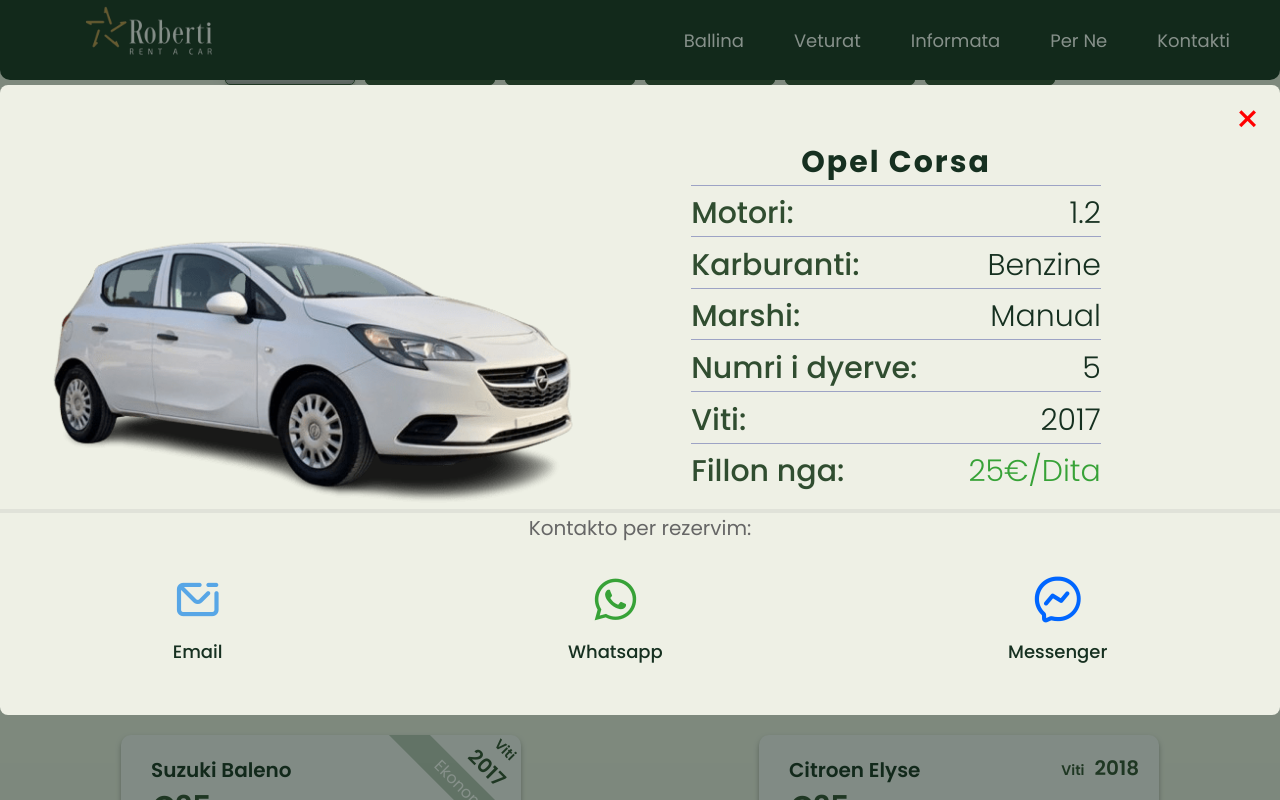
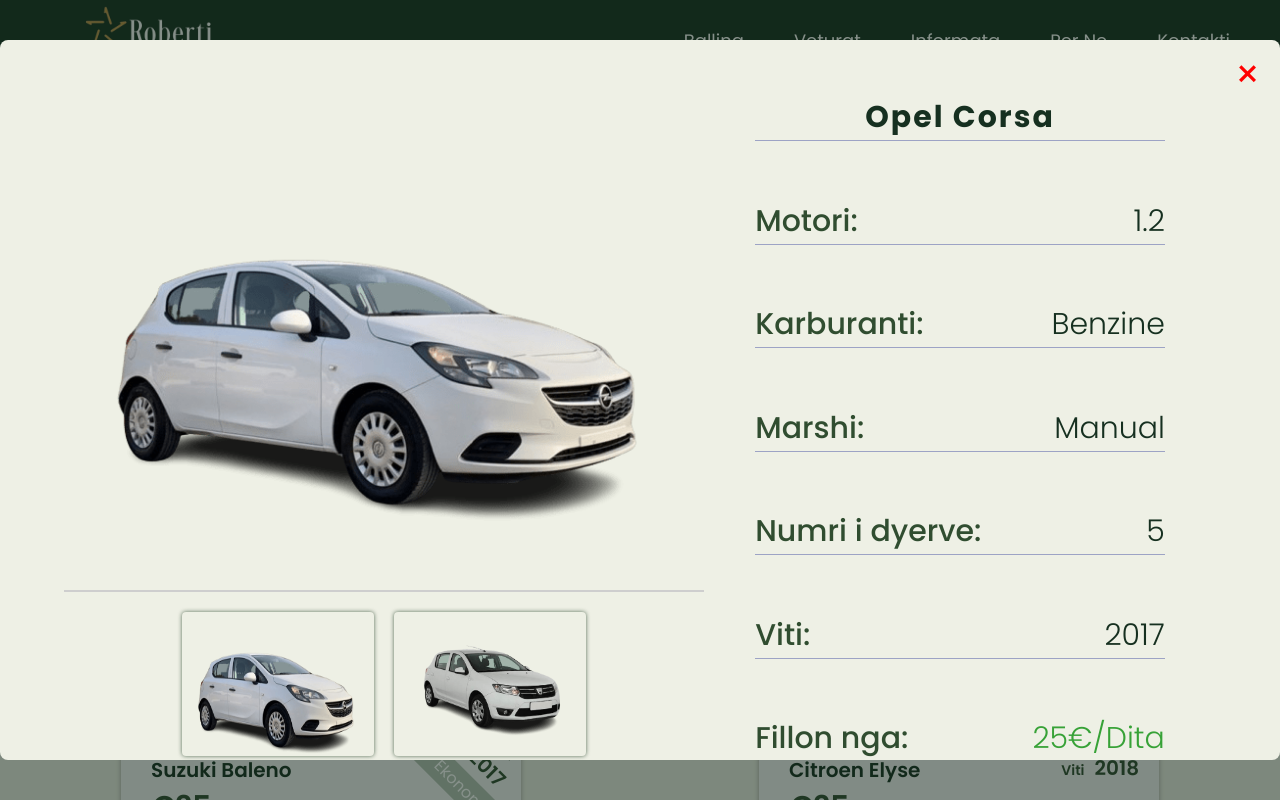
Before and after one commit to shendritcocaj/rentacar-app, a React (Vite) app: page / in a window 1280 px wide. Both pictures are taken after a click on the element 321 px from the left and 1292 px from the top of the page. Shown: the part 892-1692 px from the top of the page. Built offline with nearby package versions, Linux system fonts and the light colour scheme.

Commit message:
commit background added

```diff
--- a/data/db.json
+++ b/data/db.json
@@ -2,7 +2,12 @@
   "cars": [
     {
       "id": 101,
-      "images": [{ "url": "/Veturat/opel-corsa.png" }],
+      "images": [
+        { "url": "/Veturat/opel-corsa.png" },
+        {
+          "url": "/Veturat/dacia-sandero.png"
+        }
+      ],
       "brand": "Opel",
       "model": "Opel Corsa",
       "doors": 5,
@@ -17,7 +22,12 @@
     },
     {
       "id": 102,
-      "images": [{ "url": "/Veturat/Audi-a4.png" }],
+      "images": [
+        { "url": "/Veturat/Audi-a4.png" },
+        {
+          "url": "/Veturat/dacia-sandero.png"
+        }
+      ],
       "brand": "Audi",
       "model": "Audi A4",
       "doors": 5,
@@ -32,7 +42,12 @@
     },
     {
       "id": 133,
-      "images": [{ "url": "/Veturat/ford-fiesta.png" }],
+      "images": [
+        { "url": "/Veturat/ford-fiesta.png" },
+        {
+          "url": "/Veturat/dacia-sandero.png"
+        }
+      ],
       "brand": "Ford",
       "model": "Ford Fiesta",
       "doors": 5,
@@ -47,7 +62,12 @@
     },
     {
       "id": 104,
-      "images": [{ "url": "/Veturat/suzuki-belano.png" }],
+      "images": [
+        { "url": "/Veturat/suzuki-belano.png" },
+        {
+          "url": "/Veturat/dacia-sandero.png"
+        }
+      ],
       "brand": "Suzuki",
       "model": "Suzuki Baleno",
       "doors": 5,
@@ -62,7 +82,12 @@
     },
     {
       "id": 105,
-      "images": [{ "url": "/Veturat/golf-7-automatic.png" }],
+      "images": [
+        { "url": "/Veturat/golf-7-automatic.png" },
+        {
+          "url": "/Veturat/dacia-sandero.png"
+        }
+      ],
       "brand": "Volkswagen",
       "model": "Volkswagen Golf 7",
       "doors": 5,
@@ -77,7 +102,12 @@
     },
     {
       "id": 106,
-      "images": [{ "url": "/Veturat/Citroen-elysee.png" }],
+      "images": [
+        { "url": "/Veturat/Citroen-elysee.png" },
+        {
+          "url": "/Veturat/dacia-sandero.png"
+        }
+      ],
       "brand": "Citroen",
       "model": "Citroen Elyse",
       "doors": 5,
@@ -93,7 +123,12 @@
 
     {
       "id": 107,
-      "images": [{ "url": "/Veturat/dacia-sandero.png" }],
+      "images": [
+        { "url": "/Veturat/dacia-sandero.png" },
+        {
+          "url": "/Veturat/dacia-sandero.png"
+        }
+      ],
       "brand": "Dacia",
       "model": "Dacia Sandero",
       "doors": 5,
@@ -108,7 +143,12 @@
     },
     {
       "id": 108,
-      "images": [{ "url": "/Veturat/skoda-fabia.png" }],
+      "images": [
+        { "url": "/Veturat/skoda-fabia.png" },
+        {
+          "url": "/Veturat/dacia-sandero.png"
+        }
+      ],
       "brand": "Skoda",
       "model": "Skoda Fabia",
       "doors": 5,
@@ -124,7 +164,12 @@
 
     {
       "id": 109,
-      "images": [{ "url": "/Veturat/skoda-scala.png" }],
+      "images": [
+        { "url": "/Veturat/skoda-scala.png" },
+        {
+          "url": "/Veturat/dacia-sandero.png"
+        }
+      ],
       "brand": "Skoda",
       "model": "Skoda Scala",
       "doors": 5,
@@ -139,7 +184,12 @@
     },
     {
       "id": 110,
-      "images": [{ "url": "/Veturat/Renault-captur.png" }],
+      "images": [
+        { "url": "/Veturat/Renault-captur.png" },
+        {
+          "url": "/Veturat/dacia-sandero.png"
+        }
+      ],
       "brand": "Renault",
       "model": "Renault Captur",
       "doors": 5,
@@ -154,7 +204,12 @@
     },
     {
       "id": 111,
-      "images": [{ "url": "/Veturat/passat-b8.png" }],
+      "images": [
+        { "url": "/Veturat/passat-b8.png" },
+        {
+          "url": "/Veturat/dacia-sandero.png"
+        }
+      ],
       "brand": "Volkswagen",
       "model": "Volkswagen Pasat B8",
       "doors": 5,
@@ -169,7 +224,12 @@
     },
     {
       "id": 112,
-      "images": [{ "url": "/Veturat/Skoda-karoq.png" }],
+      "images": [
+        { "url": "/Veturat/Skoda-karoq.png" },
+        {
+          "url": "/Veturat/dacia-sandero.png"
+        }
+      ],
       "brand": "Skoda",
       "model": "Skoda Karoq",
       "doors": 5,
@@ -184,7 +244,12 @@
     },
     {
       "id": 113,
-      "images": [{ "url": "/Veturat/golf-7.png" }],
+      "images": [
+        { "url": "/Veturat/golf-7.png" },
+        {
+          "url": "/Veturat/dacia-sandero.png"
+        }
+      ],
       "brand": "Volkswagen",
       "model": "Volkswagen Golf 7",
       "doors": 5,
@@ -199,7 +264,12 @@
     },
     {
       "id": 114,
-      "images": [{ "url": "/Veturat/Suzuki-vitara.png" }],
+      "images": [
+        { "url": "/Veturat/Suzuki-vitara.png" },
+        {
+          "url": "/Veturat/dacia-sandero.png"
+        }
+      ],
       "brand": "Suzuki",
       "model": "Suzuki Vitara",
       "doors": 5,
@@ -215,7 +285,12 @@
 
     {
       "id": 115,
-      "images": [{ "url": "/Veturat/mercedes-cklas.png" }],
+      "images": [
+        { "url": "/Veturat/mercedes-cklas.png" },
+        {
+          "url": "/Veturat/dacia-sandero.png"
+        }
+      ],
       "brand": "Mercdes",
       "model": "Mercedes C klase",
       "doors": 5,
@@ -230,7 +305,12 @@
     },
     {
       "id": 116,
-      "images": [{ "url": "/Veturat/Tiguan.png" }],
+      "images": [
+        { "url": "/Veturat/Tiguan.png" },
+        {
+          "url": "/Veturat/dacia-sandero.png"
+        }
+      ],
       "brand": "Volkswagen",
       "model": "Volkswagen Tiguan",
       "doors": 5,
@@ -245,7 +325,12 @@
     },
     {
       "id": 117,
-      "images": [{ "url": "/Veturat/Skoda-rapid.png" }],
+      "images": [
+        { "url": "/Veturat/Skoda-rapid.png" },
+        {
+          "url": "/Veturat/dacia-sandero.png"
+        }
+      ],
       "brand": "Skoda",
       "model": "Skoda Rapid",
       "doors": 5,
@@ -260,7 +345,12 @@
     },
     {
       "id": 118,
-      "images": [{ "url": "/Veturat/pollo.png" }],
+      "images": [
+        { "url": "/Veturat/pollo.png" },
+        {
+          "url": "/Veturat/dacia-sandero.png"
+        }
+      ],
       "brand": "Volkswagen Pollo",
       "model": "Pollo",
       "doors": 5,
@@ -275,7 +365,12 @@
     },
     {
       "id": 119,
-      "images": [{ "url": "/Veturat/audi-q7.png" }],
+      "images": [
+        { "url": "/Veturat/audi-q7.png" },
+        {
+          "url": "/Veturat/dacia-sandero.png"
+        }
+      ],
       "brand": "Audi",
       "model": "Audi Q7",
       "doors": 5,
@@ -290,7 +385,12 @@
     },
     {
       "id": 120,
-      "images": [{ "url": "/Veturat/bmw-x5.png" }],
+      "images": [
+        { "url": "/Veturat/bmw-x5.png" },
+        {
+          "url": "/Veturat/dacia-sandero.png"
+        }
+      ],
       "brand": "BMW",
       "model": "BMW X5",
       "doors": 5,
@@ -305,7 +405,12 @@
     },
     {
       "id": 121,
-      "images": [{ "url": "/Veturat/touareg.png" }],
+      "images": [
+        { "url": "/Veturat/touareg.png" },
+        {
+          "url": "/Veturat/dacia-sandero.png"
+        }
+      ],
       "brand": "Volkswagen",
       "model": "Volkswagen Touareg",
       "doors": 5,
@@ -321,7 +426,12 @@
 
     {
       "id": 122,
-      "images": [{ "url": "/Veturat/mercedes-vito.png" }],
+      "images": [
+        { "url": "/Veturat/mercedes-vito.png" },
+        {
+          "url": "/Veturat/dacia-sandero.png"
+        }
+      ],
       "brand": "Mercdes",
       "model": "Mercedes Vito",
       "doors": 5,
@@ -336,7 +446,12 @@
     },
     {
       "id": 142,
-      "images": [{ "url": "/Veturat/golf-8.png" }],
+      "images": [
+        { "url": "/Veturat/golf-8.png" },
+        {
+          "url": "/Veturat/dacia-sandero.png"
+        }
+      ],
       "brand": "Volkswagen",
       "model": "Volkswagen Golf 8",
       "doors": 5,
--- a/src/components/Cars/CarModal.jsx
+++ b/src/components/Cars/CarModal.jsx
@@ -1,6 +1,17 @@
-import { useEffect } from "react";
+import { useEffect, useState } from "react";
 import "./card.css";
 const CarModal = ({ isOpen, onClose, car }) => {
+  const [selectedImage, setSelectedImage] = useState("");
+
+  useEffect(() => {
+    if (car && car.images && car.images.length > 0) {
+      setSelectedImage(car.images[0].url);
+    }
+  }, [car]);
+
+  const handleCardClick = (imageUrl) => {
+    setSelectedImage(imageUrl);
+  };
   useEffect(() => {
     if (isOpen) {
       document.body.style.overflow = "hidden";
@@ -32,8 +43,20 @@ const CarModal = ({ isOpen, onClose, car }) => {
         <div className="card">
           <div className="cardtop">
             <div className="leftcard">
-              <div className="card-title">{car.model}</div>
-              <img src={car.images[0].url} alt={`Car `} />
+              <div className="mainImageHolder">
+                <img className="mainImage" src={selectedImage} alt={`Car`} />
+              </div>
+              <div className="image-card-slider">
+                {car.images.map((image, index) => (
+                  <img
+                    key={index}
+                    className="cardCar"
+                    src={image.url}
+                    alt={`Car`}
+                    onClick={() => handleCardClick(image.url)}
+                  />
+                ))}
+              </div>
             </div>
             <div className="card-container">
               {" "}
--- a/src/components/Cars/card.css
+++ b/src/components/Cars/card.css
@@ -35,10 +35,12 @@
   flex-direction: column;
   padding-top: 5rem;
   padding-bottom: 5rem;
+  /* height: 70rem; */
 }
 
 .cardtop {
   display: flex;
+  justify-content: center;
   /* height: 100%; */
 }
 
@@ -51,13 +53,31 @@
   justify-content: flex-start;
   align-items: center;
 }
-.card-title {
-  font-size: 4rem;
-  letter-spacing: 0.5rem;
-  color: #000d6b;
-  padding-bottom: 4rem;
-  text-align: center;
-  display: none;
+
+.mainImageHolder {
+  height: 500px;
+  display: flex;
+  justify-content: center;
+  align-items: center;
+}
+
+.mainImage {
+  /* width: 50%; */
+}
+
+.image-card-slider {
+  display: flex;
+  justify-content: center;
+  width: 100%;
+  gap: 2rem;
+  padding: 2rem 0;
+  border-top: 2px solid rgb(206, 206, 206);
+}
+
+.cardCar {
+  width: 30%;
+  box-shadow: rgba(7, 40, 13, 0.666) 0px 0px 4px;
+  border-radius: 4px;
 }
 
 .car-model {
--- a/src/components/Cars/cars.css
+++ b/src/components/Cars/cars.css
@@ -95,16 +95,20 @@
 /* cards */
 
 .cars {
-  display: flex;
+  /* display: flex;
   flex-wrap: wrap;
-  justify-content: space-between;
-  /* align-content: flex-start; */
+  justify-content: space-between; */
+  display: grid;
+  grid-template-columns: repeat(auto-fit, minmax(40rem, 1fr));
+  justify-items: center;
   gap: 6rem;
   padding-top: 4rem;
 }
 
 .cars.align-start {
-  justify-content: flex-start;
+  /* display: flex;
+  flex-wrap: wrap;
+  justify-content: flex-start; */
 }
 
 .car {
--- a/src/components/HeroSection/Hero.jsx
+++ b/src/components/HeroSection/Hero.jsx
@@ -15,7 +15,7 @@ const Hero = () => {
             className="hero-title-top"
           >
             Rezervo
-            <br /> duke filluar me <span className="hero-price">20€</span>
+            <br /> duke filluar me <span className="hero-price">25€</span>
           </motion.div>
 
           <a href="#veturatt" className="rezervo-veturen">
```
